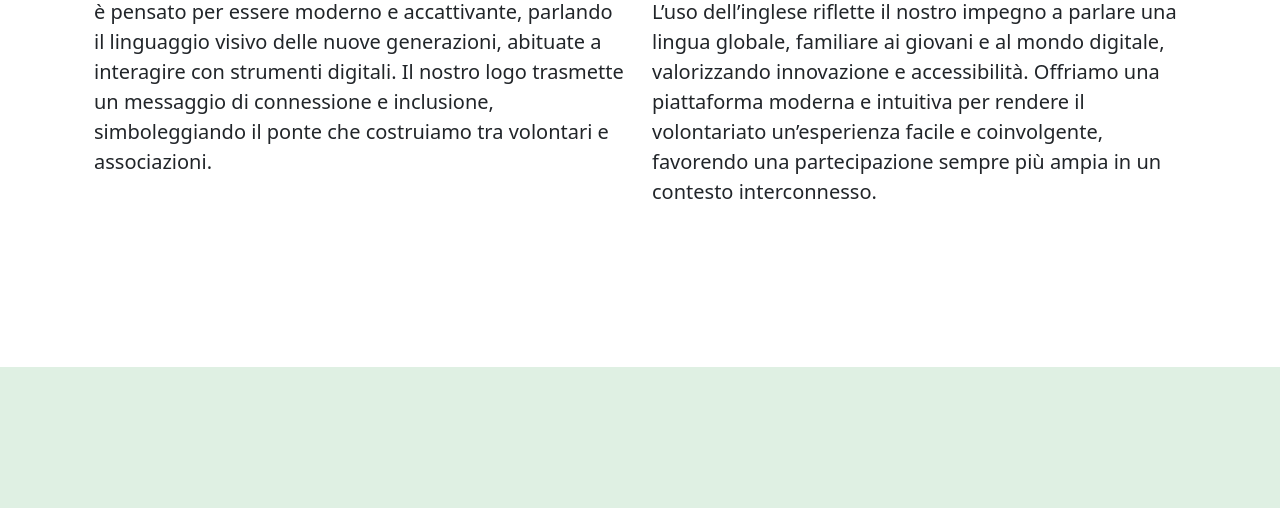
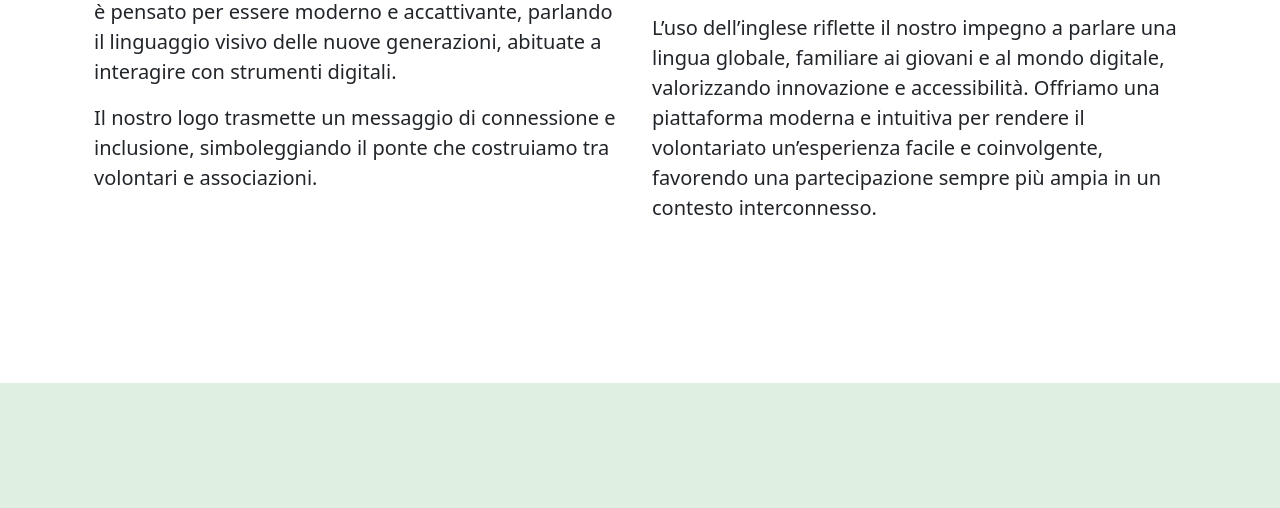
Before and after one commit to GabrieleCrimella/HCI_project, a plain HTML site: page index.html in a window 1280 px wide. Shown: the part 1547-2055 px from the top of the page. Drawn offline with nearby package versions, Linux system fonts and the light colour scheme.

Commit message:
logo e value proposition

```diff
--- a/index.html
+++ b/index.html
@@ -249,12 +249,14 @@
                 <div class="row gx-4 justify-content-center">
                     <div class="col-lg-6">
                         <h2 class="text-dark">IL NOSTRO LOGO</h2>
-                        <p class="lead">Il logo di <b>VoluntEasy</b> combina semplicità e innovazione per rappresentare la nostra missione: rendere il volontariato più accessibile e intuitivo per tutti. Il design è pensato per essere moderno e accattivante, parlando il linguaggio visivo delle nuove generazioni, abituate a interagire con strumenti digitali. Il nostro logo trasmette un messaggio di connessione e inclusione, simboleggiando il ponte che costruiamo tra volontari e associazioni.</p>
+                        <p class="lead">Il logo di <b>VoluntEasy</b> combina semplicità e innovazione per rappresentare la nostra missione: <b>rendere il volontariato più accessibile e intuitivo per tutti</b>. Il design è pensato per essere moderno e accattivante, parlando il linguaggio visivo delle nuove generazioni, abituate a interagire con strumenti digitali.</p>
+                        <p class="lead">Il nostro logo trasmette un messaggio di <b>connessione</b> e <b>inclusione</b>, simboleggiando il ponte che costruiamo tra volontari e associazioni.</p>
 
                     </div>
                     <div class="col-lg-6">
                         <h2 class="text-dark">LA NOSTRA VALUE PROPOSITION</h2>
-                        <p class="lead"><b>VoluntEasy</b> nasce dall’unione di “volunteer” e “easy” per comunicare chiaramente la nostra missione: semplificare l’interazione tra volontari e organizzazioni. L’uso dell’inglese riflette il nostro impegno a parlare una lingua globale, familiare ai giovani e al mondo digitale, valorizzando innovazione e accessibilità. Offriamo una piattaforma moderna e intuitiva per rendere il volontariato un’esperienza facile e coinvolgente, favorendo una partecipazione sempre più ampia in un contesto interconnesso.</p>
+                        <p class="lead"><b>VoluntEasy</b> nasce dall’unione di “volunteer” e “easy” per comunicare chiaramente la nostra missione: <b>semplificare l’interazione tra volontari e organizzazioni</b>.</p>
+                        <p class="lead">L’uso dell’inglese riflette il nostro <b>impegno a parlare una lingua globale, familiare ai giovani</b> e al mondo digitale, valorizzando innovazione e accessibilità. Offriamo una piattaforma moderna e intuitiva per rendere il volontariato un’esperienza facile e coinvolgente, favorendo una partecipazione sempre più ampia in un contesto interconnesso.</b>
                     </div>
                 </div>
             </div>
```
